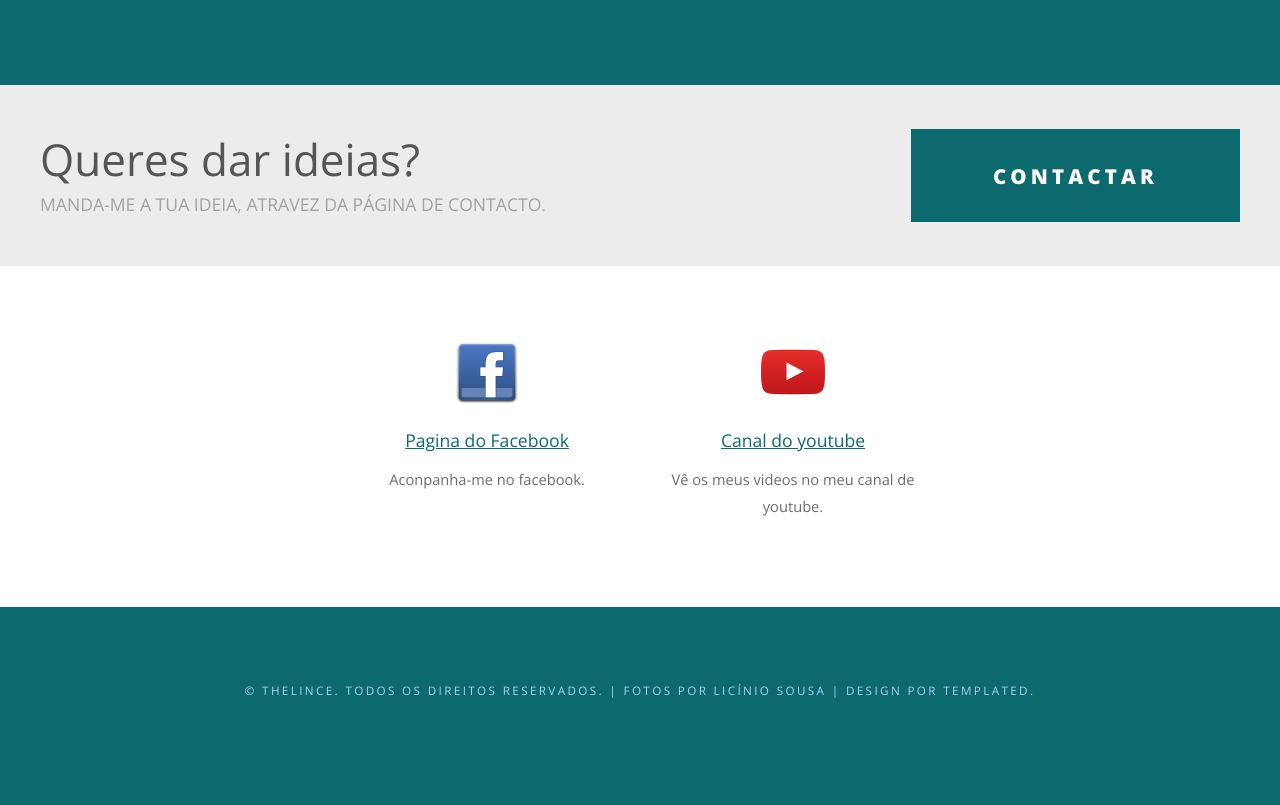
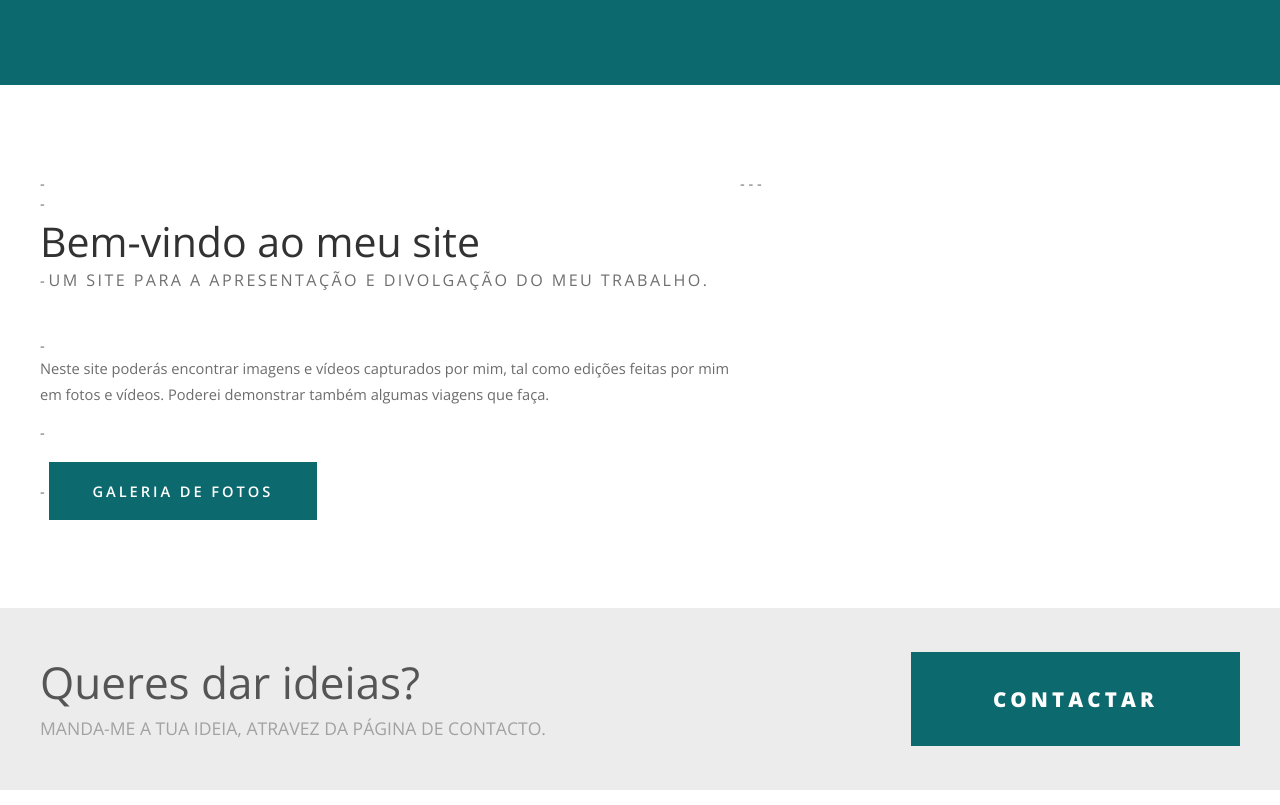
Before and after one commit to thelince/thelince.github.io, a plain HTML site: page index.html in a window 1280 px wide. Shown: the part 537-1342 px from the top of the page. Drawn offline with nearby package versions, Linux system fonts and the light colour scheme.

```diff
--- a/index.html
+++ b/index.html
@@ -83,7 +83,16 @@ Released   : 20130903
 
 
 <div id="wrapper">
-
+	<div id="page" class="container">
+ -		<div id="content">
+ -			<div class="title">
+ -				<h2>Bem-vindo ao meu site</h2>
+ -				<span class="byline">Um site para a apresentação e divolgação do meu trabalho.</span> </div>
+ -			<p>Neste site poderás encontrar imagens e vídeos capturados por mim, tal como edições feitas por mim em fotos e vídeos. Poderei demonstrar também algumas viagens que faça.</p>
+ -			<br><br>
+ -			<a href="#" class="button">Galeria de fotos</a> </div>
+ -
+ -	</div>
 	<div id="banner-wrapper">
 		<div id="banner" class="container">
 			<div class="box-left">
```
